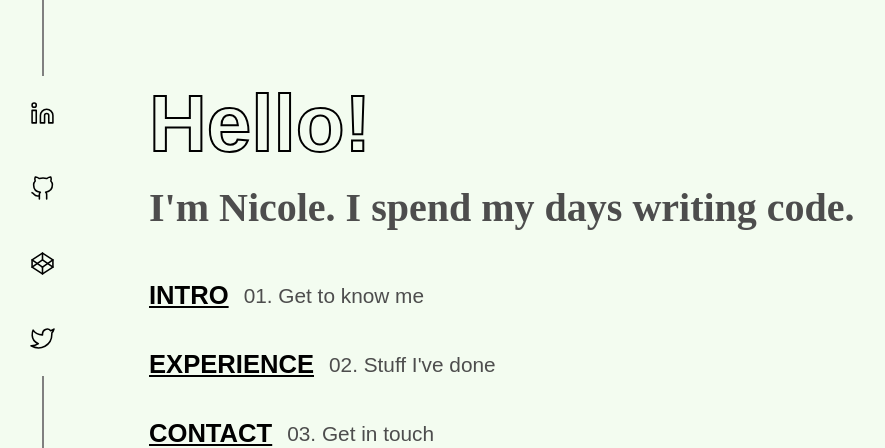
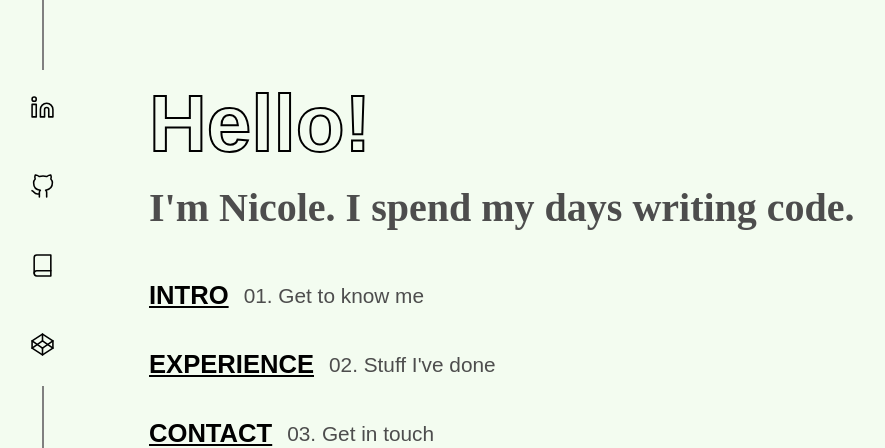
Before and after one commit to nicolekistler/personal-site-2022, a React (Create React App) app: page / in a window 1280 px wide. Shown: the part 124-572 px from the top of the page, without its empty margins (0-885 px from the left). Built offline with nearby package versions, Linux system fonts and the light colour scheme; a web font is replaced by a local one.

Commit message:
Update icons

```diff
--- a/src/assets/icons.js
+++ b/src/assets/icons.js
@@ -1,11 +1,11 @@
 import codepenIcon from './codepenIcon.svg';
 import githubIcon from './githubIcon.svg';
 import linkedinIcon from './linkedinIcon.svg';
-import twitterIcon from './twitterIcon.svg';
+import bookIcon from './bookIcon.svg';
 
 export {
     codepenIcon,
     githubIcon,
     linkedinIcon,
-    twitterIcon
+    bookIcon
 }
--- a/src/components/Socials/index.jsx
+++ b/src/components/Socials/index.jsx
@@ -2,10 +2,10 @@ import React, { memo } from 'react';
 import styled from 'styled-components';
 import { colors } from '../../styles/colors';
 import {
+    bookIcon,
     codepenIcon,
     githubIcon,
-    linkedinIcon,
-    twitterIcon
+    linkedinIcon
 } from '../../assets/icons';
 import { breakpoints } from '../../styles/breakpoints';
 
@@ -44,10 +44,12 @@ const Socials = ({ isMobile }) => {
     return (
         <Wrapper>
             {!isMobile && <Border/>}
-            <Icon src={linkedinIcon}/>
-            <Icon src={githubIcon}/>
-            <Icon src={codepenIcon}/>
-            <Icon src={twitterIcon}/>
+            <a href='https://www.linkedin.com/in/nrockower/'><Icon src={linkedinIcon}/></a>
+            <a href='https://github.com/nrckwr'><Icon src={githubIcon}/></a>
+            <a href='https://www.goodreads.com/user/show/148638856-nicole-rockower'>
+                <Icon src={bookIcon}/>
+            </a>
+            <a href='https://codepen.io/nrckwr'><Icon src={codepenIcon}/></a>
             {!isMobile && <BottomBorder/>}
         </Wrapper>
     );
```
Also changed, not shown: src/assets/bookIcon.svg (added), src/assets/twitterIcon.svg (deleted).
